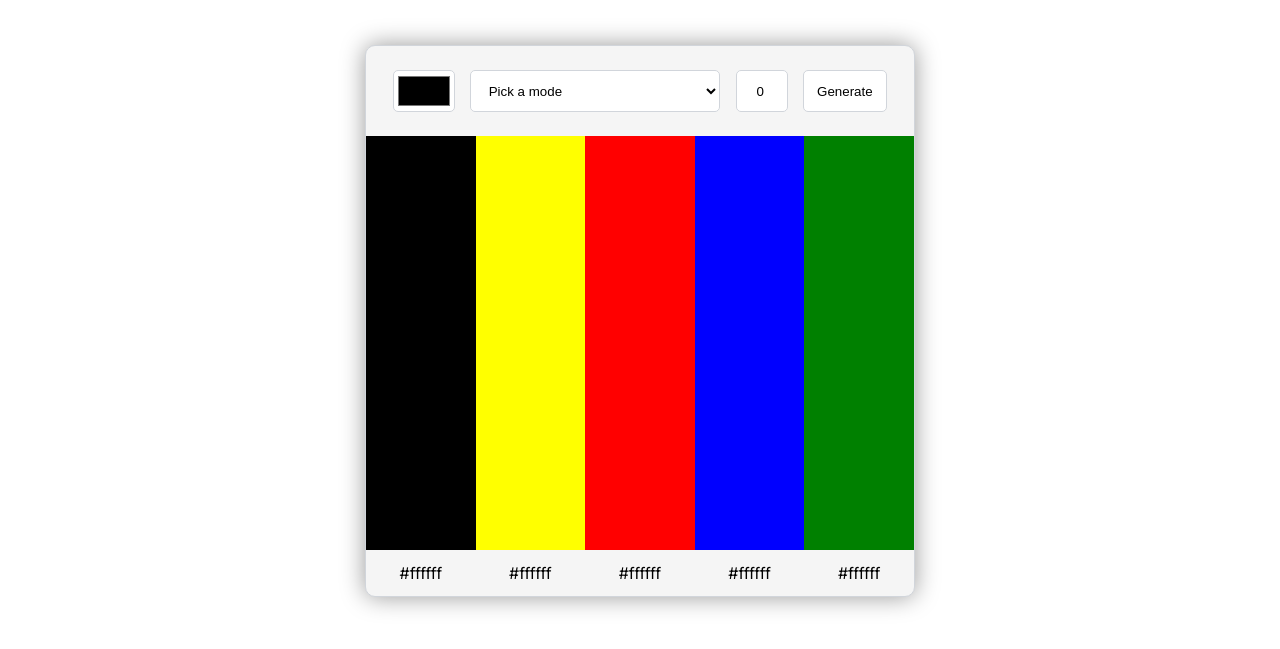
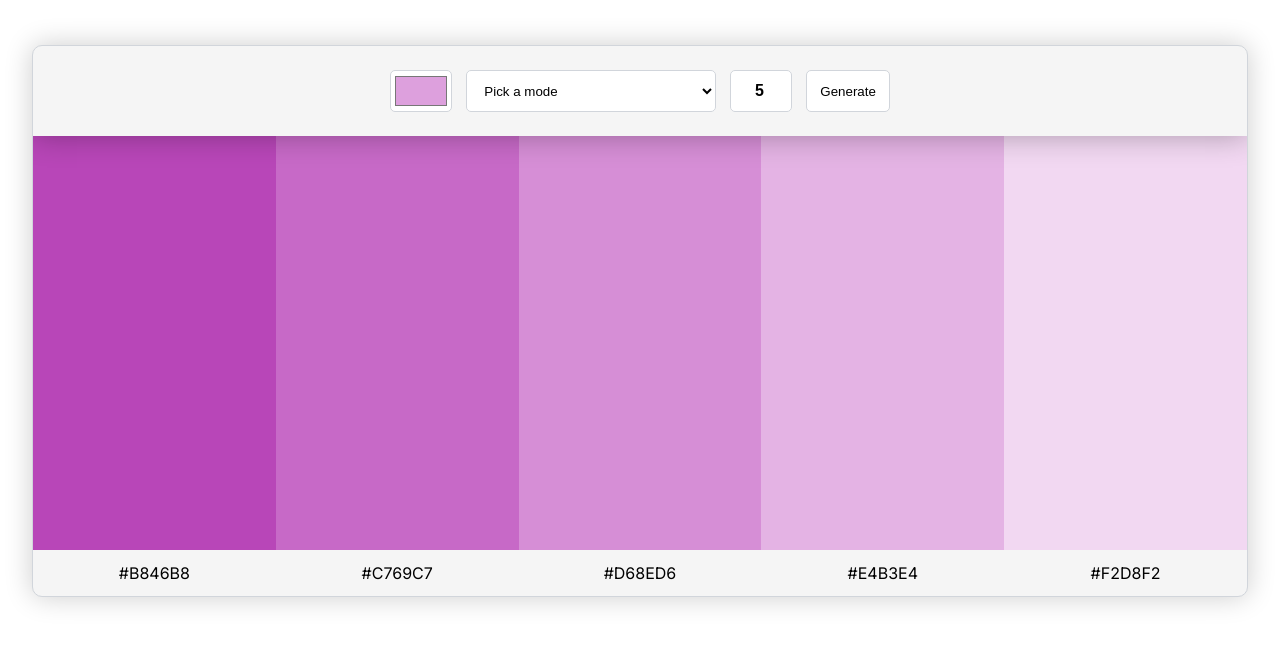
Before and after one commit to SebZG/color-skemes, a plain HTML site: page index.html in a window 1280 px wide. Shown: the part 63-712 px from the top of the page. Drawn offline with Linux system fonts and the light colour scheme.

Commit message:
Add: JavaScript + fix CSS

```diff
--- a/index.css
+++ b/index.css
@@ -20,12 +20,11 @@ body {
 .gen-container {
     display: grid;
     grid-template: 90px 414px 46px / 1fr;
-    grid-auto-columns: 1fr;
-    width: 550px;
+    width: 95%;
     justify-content: center;
     margin: 0 auto;
     border: 1px solid #D1D5DB;
-    box-shadow: 0px 0px 24px rgba(0, 0, 0, 0.4);
+    box-shadow: 0px 0px 28px rgba(0, 0, 0, 0.2);
     border-radius: 10px;
     overflow: hidden;
     background-color: whitesmoke;
@@ -33,12 +32,22 @@ body {
 
 /* SCHEME FORM */
 
+.scheme-form-wrapper {
+    display: flex;
+    justify-content: center;
+    align-items: center;
+    box-shadow: 0px 0px 28px rgba(0, 0, 0, 0.3);
+    z-index: 1;
+}
+
 .scheme-form {
+    width: 100%;
+    max-width: 500px;
     display: flex;
-    justify-content: space-evenly;
+    justify-content: space-between;
     align-items: center;
-    padding: 0 0.75em;
-    box-shadow: 0px 10px 24px black;
+    gap: 0.5em;
+    margin: 0 4%;
 }
 
 .seed-picker,
@@ -149,8 +158,10 @@ option::checkmark {
 } */
 
 .count {
-    width: 52px;
+    width: 62px;
     padding-left: 1.5em;
+    font-size: 1rem;
+    font-weight: bold;
 }
 
 .btn-get-scheme {
@@ -170,6 +181,7 @@ option::checkmark {
     grid-auto-flow: column;
     grid-template-rows: 1fr;
     grid-auto-columns: 1fr;
+    grid-auto-columns: minmax(80px, 1fr);
 }
 
 /* HEX CODES */
@@ -179,6 +191,7 @@ option::checkmark {
     grid-auto-flow: column;
     grid-template-rows: 1fr;
     grid-auto-columns: 1fr;
+    grid-auto-columns: minmax(80px, 1fr);
 }
 
 .hex-code {
@@ -187,3 +200,37 @@ option::checkmark {
     align-items: center;
     height: 100%;
 }
+
+/* COLOR SCHEME SCROLLING */
+
+.scheme-wrapper,
+.hex-code-wrapper {
+    overflow-x: auto;
+}
+
+.scheme-wrapper {
+    scrollbar-width: none;
+
+}
+
+.hex-code-wrapper {
+    scrollbar-width: thin;
+
+}
+
+/* For Webkit browsers (Chrome, Safari, Edge) */
+.scheme-wrapper::-webkit-scrollbar,
+.hex-code-wrapper::-webkit-scrollbar {
+    height: 6px;
+}
+
+.scheme-wrapper::-webkit-scrollbar-track,
+.hex-code-wrapper::-webkit-scrollbar-track {
+    background: #f1f1f1;
+}
+
+.scheme-wrapper::-webkit-scrollbar-thumb,
+.hex-code-wrapper::-webkit-scrollbar-thumb {
+    background: #888;
+    border-radius: 3px;
+}
--- a/index.html
+++ b/index.html
@@ -24,29 +24,31 @@
     <main>
         <section id="gen-container" class="gen-container">
 
+            <div id="scheme-form-wrapper" class="scheme-form-wrapper">
                 <form id="scheme-form" class="scheme-form">
-                <input id="seed-picker" class="seed-picker" type="color">
+                    <input id="seed-picker" class="seed-picker" type="color" name="seed" value="#dda0dd">
                     <select name="mode" id="mode" class="mode">
                         <option value="" selected="selected">Pick a mode</option>
                     </select>
-                <input id="count" class="count" type="number" name="count" value="0">
+                    <input id="count" class="count" type="number" name="count" value="5">
                     <button id="btn-get-scheme" class="btn-get-scheme" type="submit">Generate</button>
                 </form>
+            </div>
 
             <div id="scheme-wrapper" class="scheme-wrapper">
-                <div class="color-item"></div>
-                <div class="color-item"></div>
-                <div class="color-item"></div>
-                <div class="color-item"></div>
-                <div class="color-item"></div>
+                <div class="color-item" style="background-color: #B846B8"></div>
+                <div class="color-item" style="background-color: #C769C7"></div>
+                <div class="color-item" style="background-color: #D68ED6"></div>
+                <div class="color-item" style="background-color: #E4B3E4"></div>
+                <div class="color-item" style="background-color: #F2D8F2"></div>
             </div>
 
             <div id="hex-code-wrapper" class="hex-code-wrapper">
-                <div class="hex-code"></div>
-                <div class="hex-code"></div>
-                <div class="hex-code"></div>
-                <div class="hex-code"></div>
-                <div class="hex-code"></div>
+                <div class="hex-code">#B846B8</div>
+                <div class="hex-code">#C769C7</div>
+                <div class="hex-code">#D68ED6</div>
+                <div class="hex-code">#E4B3E4</div>
+                <div class="hex-code">#F2D8F2</div>
             </div>
 
         </section>
--- a/index.js
+++ b/index.js
@@ -1,6 +1,4 @@
 const modes = ["Monochrome", "Monochrome-dark", "Monochrome-light", "Analogic", "Complement", "Analogic-complement", "Triad", "Quad"]
-
-// GET https://www.thecolorapi.com/scheme?hex=0047AB&rgb=0,71,171&hsl=215,100%,34%&cmyk=100,58,0,33&format=html&mode=analogic&count=6
 
 const form = document.querySelector("#scheme-form");
 const seedPicker = document.querySelector("#seed-picker");
@@ -15,14 +13,65 @@ for (let mode of modes) {
     modeSelect.options[modeSelect.options.length] = new Option(mode, mode.toLowerCase());
 }
 
-colorItem[0].style.backgroundColor = "black";
-colorItem[1].style.backgroundColor = "yellow";
-colorItem[2].style.backgroundColor = "red";
-colorItem[3].style.backgroundColor = "blue";
-colorItem[4].style.backgroundColor = "green";
+const url = "https://www.thecolorapi.com/scheme"
+const format = "json"
+let hex = ""
+let mode = ""
+let count = ""
 
-hexCode[0].textContent = "#ffffff"
-hexCode[1].textContent = "#ffffff"
-hexCode[2].textContent = "#ffffff"
-hexCode[3].textContent = "#ffffff"
-hexCode[4].textContent = "#ffffff"
+form.addEventListener("submit", (e) => {
+    e.preventDefault();
+
+    const formData = new FormData(form);
+
+    const data = {
+        seed: formData.get("seed"),
+        mode: formData.get("mode"),
+        count: formData.get("count")
+    }
+
+    hex = data.seed.replace("#", "");
+    mode = data.mode;
+    count = data.count;
+
+    fetch(`${url}?hex=${hex}&format=${format}&mode=${mode}&count=${count}`)
+        .then(res => res.json())
+        .then(data => renderColors(data));
+});
+
+function renderColors({ colors }) {
+    console.log(colors)
+    schemeWrapper.innerHTML = colors.map(({ hex }) => `
+        <div class="color-item" style="background-color: ${hex.value}"></div>
+    `).join("");
+
+    hexCodeWrapper.innerHTML = colors.map(({ hex }) => `
+        <div class="hex-code">${hex.value}</div>
+    `).join("");
+
+    syncScroll();
+}
+
+function syncScroll() {
+    let isSyncing = false;
+
+    const syncScroll = (source, target) => {
+        if (isSyncing) return;
+        isSyncing = true;
+        target.scrollLeft = source.scrollLeft;
+        requestAnimationFrame(() => {
+            isSyncing = false;
+        });
+    };
+
+    // Remove any existing event listeners first
+    const schemeScroll = () => syncScroll(schemeWrapper, hexCodeWrapper);
+    const hexScroll = () => syncScroll(hexCodeWrapper, schemeWrapper);
+
+    schemeWrapper.removeEventListener('scroll', schemeScroll);
+    hexCodeWrapper.removeEventListener('scroll', hexScroll);
+
+    // Add new event listeners
+    schemeWrapper.addEventListener('scroll', schemeScroll);
+    hexCodeWrapper.addEventListener('scroll', hexScroll);
+}
```
Lines whose indentation alone changed are shown as unchanged.
